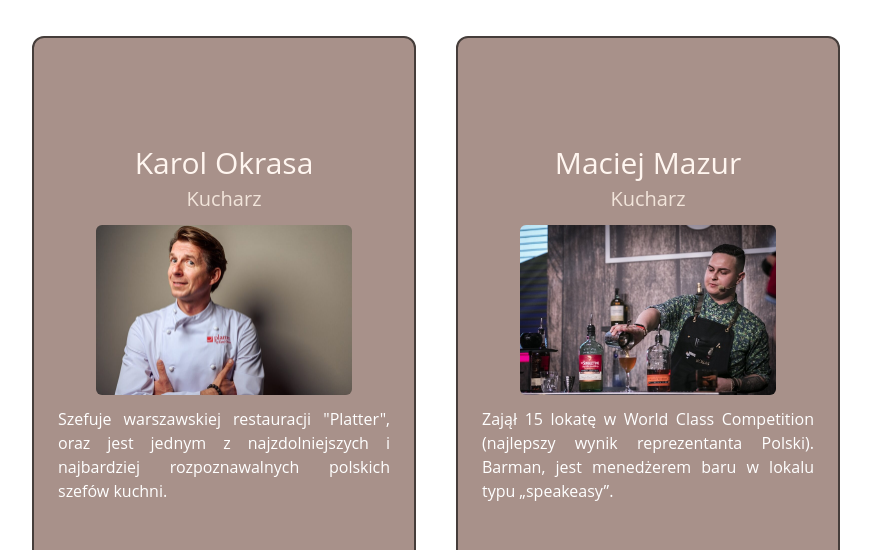
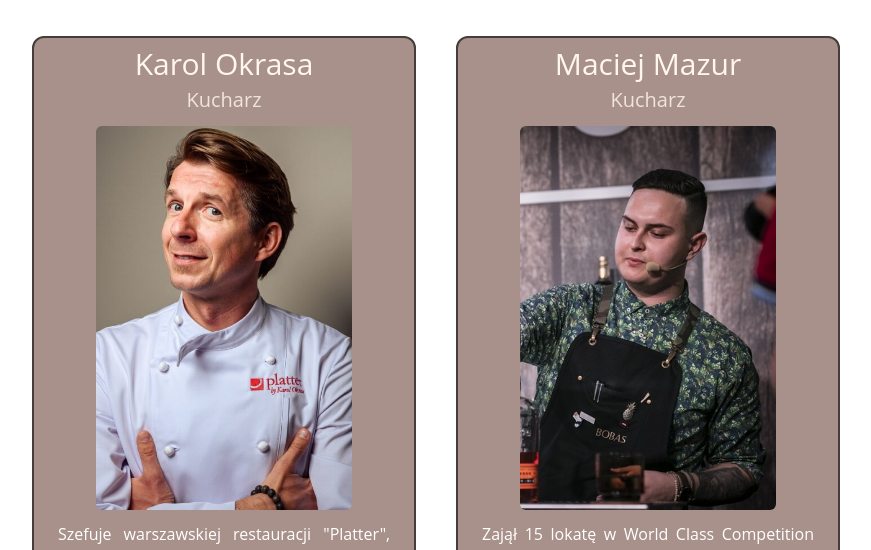
Before and after one commit to Kwiasek/szkola-letnia, a React (Vite) app: page / in a window 1280 px wide. Shown: the part 2980-3530 px from the top of the page, without its empty margins (204-1075 px from the left). Built offline with nearby package versions, Linux system fonts and the light colour scheme.

Commit message:
Changed aspect ratio and position of persons images

```diff
--- a/src/components/About.jsx
+++ b/src/components/About.jsx
@@ -8,18 +8,21 @@ const About = () => {
       img: "okrasa.jpg",
       position: "Kucharz",
       desc: 'Szefuje warszawskiej restauracji "Platter", oraz jest jednym z najzdolniejszych i najbardziej rozpoznawalnych polskich szefów kuchni.',
+      imgPosition: "30%",
     },
     {
       name: "Maciej Mazur",
       img: "mazur.jpg",
       position: "Kucharz",
       desc: "Zajął 15 lokatę w  World Class Competition (najlepszy wynik reprezentanta Polski). Barman,  jest menedżerem baru w lokalu typu „speakeasy”.",
+      imgPosition: "100%",
     },
     {
       name: "Katarzyna Rogowska",
       img: "rogowska.jpg",
       position: "Kucharka",
       desc: "Reinterpretuje kuchnię śląską, podając ją w zupełnie nowej, finediningowej formie. Z zawodu artystka-plastyk, udowadnia, że oszczędność na talerzu nie oznacza braku smaku.",
+      imgPosition: "55%",
     },
   ];
 
@@ -62,6 +65,7 @@ const About = () => {
               img={person.img}
               text={person.desc}
               bgColor={"coffee-600"}
+              imgPosition={person.imgPosition}
             />
           );
         })}
--- a/src/components/about/PersonCard.jsx
+++ b/src/components/about/PersonCard.jsx
@@ -1,6 +1,6 @@
 /* eslint-disable react/prop-types */
 import colors from "../../js/colors";
-const PersonCard = ({ name, position, img, text, bgColor }) => {
+const PersonCard = ({ name, position, img, text, bgColor, imgPosition }) => {
   return (
     <div
       className={`aspect-2/3 px-6 py-2 ${colors.bg[bgColor]} max-w-sm rounded-xl flex flex-col justify-center items-center border-coffee-900 border-2 gap-1`}
@@ -9,8 +9,9 @@ const PersonCard = ({ name, position, img, text, bgColor }) => {
       <p className="text-xl text-coffee-300 mb-2">{position}</p>
       <img
         src={img}
-        className="mb-2 rounded-md max-h-fit max-w-64"
+        className="mb-2 rounded-md max-h-fit max-w-64 h-auto aspect-2/3 object-cover"
         alt={name}
+        style={{ objectPosition: imgPosition }}
       />
       <p className="text-white text-justify">{text}</p>
     </div>
```
